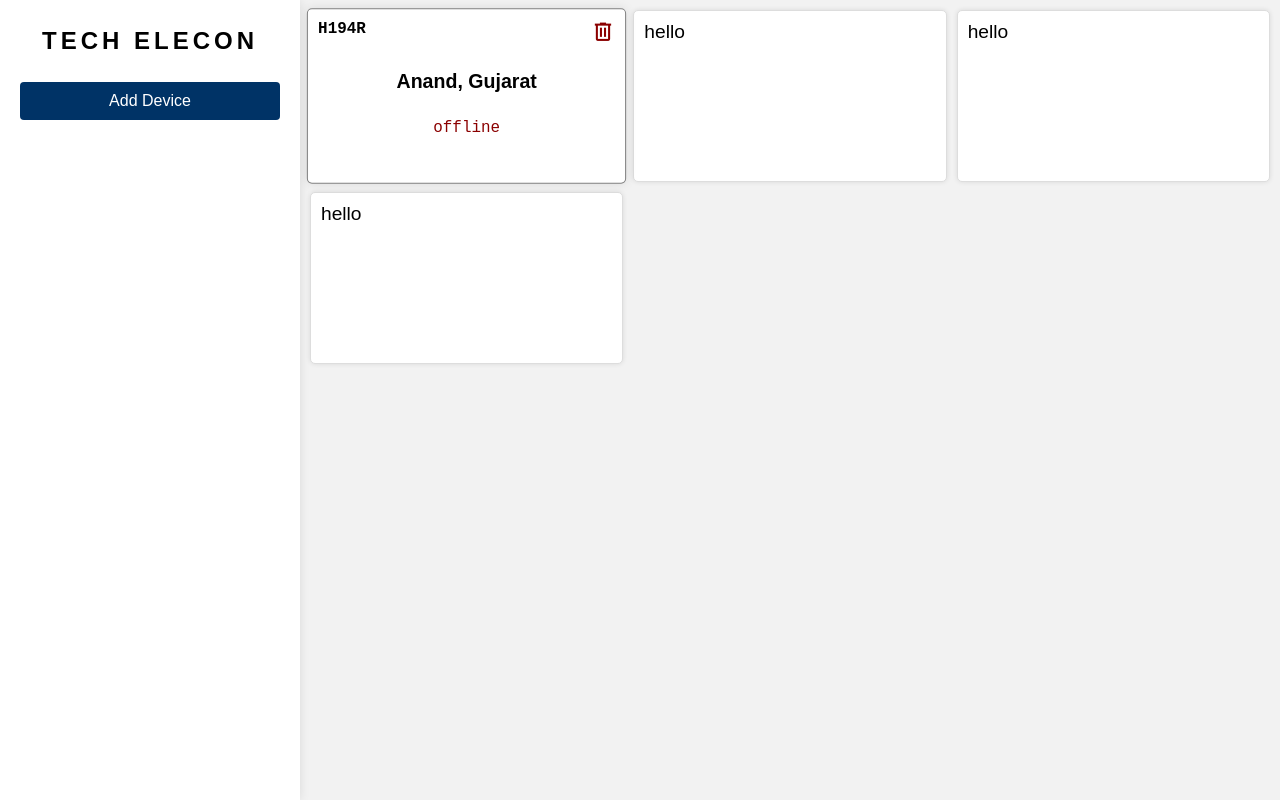
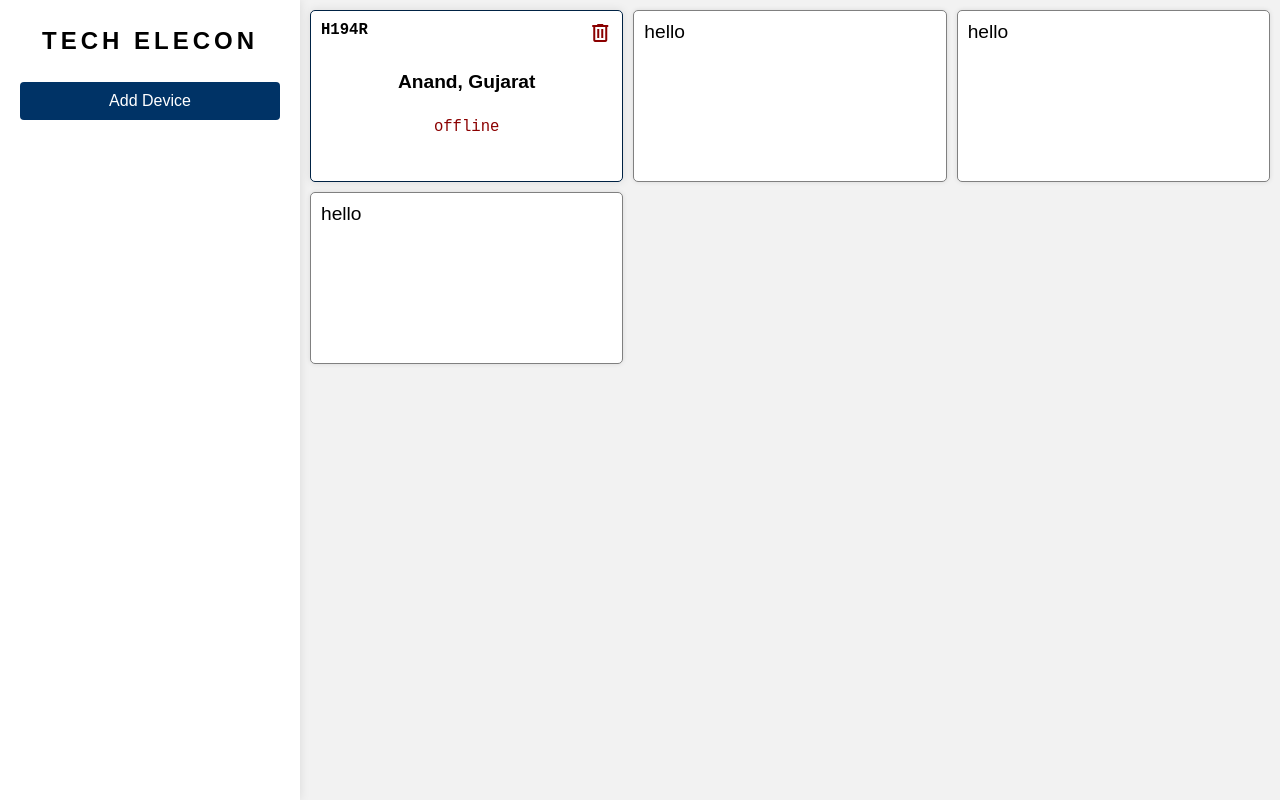
Before and after one commit to TechElecon/TechElecon.github.io, a plain HTML site: page dashboard.html in a window 1280 px wide. In both pictures the pointer is over the element 466 px from the left and 96 px from the top of the page. Drawn offline with nearby package versions, Linux system fonts and the light colour scheme.

Commit message:
ui updated

```diff
--- a/dashboard_style.css
+++ b/dashboard_style.css
@@ -52,15 +52,15 @@ body{
     padding-right: 20px; */
     border-radius: 5px;
     font-size: 1.2em;
+    border-width: 1px;
+    border-color: grey;
     box-shadow: 0 0 5px rgba(0, 0, 0, 0.1);
     cursor: pointer;
 }
 
 .grid-item:hover{
     /* background-color: #f5f5f5; */
-    border-width: 1px;
-    scale: 1.02;
-    border-color: grey;
+    border-color: #002244;
     box-shadow: 0 0 10px rgba(0, 0, 0, 0.1);
 }
 .location{
@@ -262,6 +262,6 @@ gap: 10px;
     color: darkred;
     }
 .material-symbols-outlined:hover{
-background-color: #eee;
+/* background-color: #eee; */
 color: red;
 }
```
